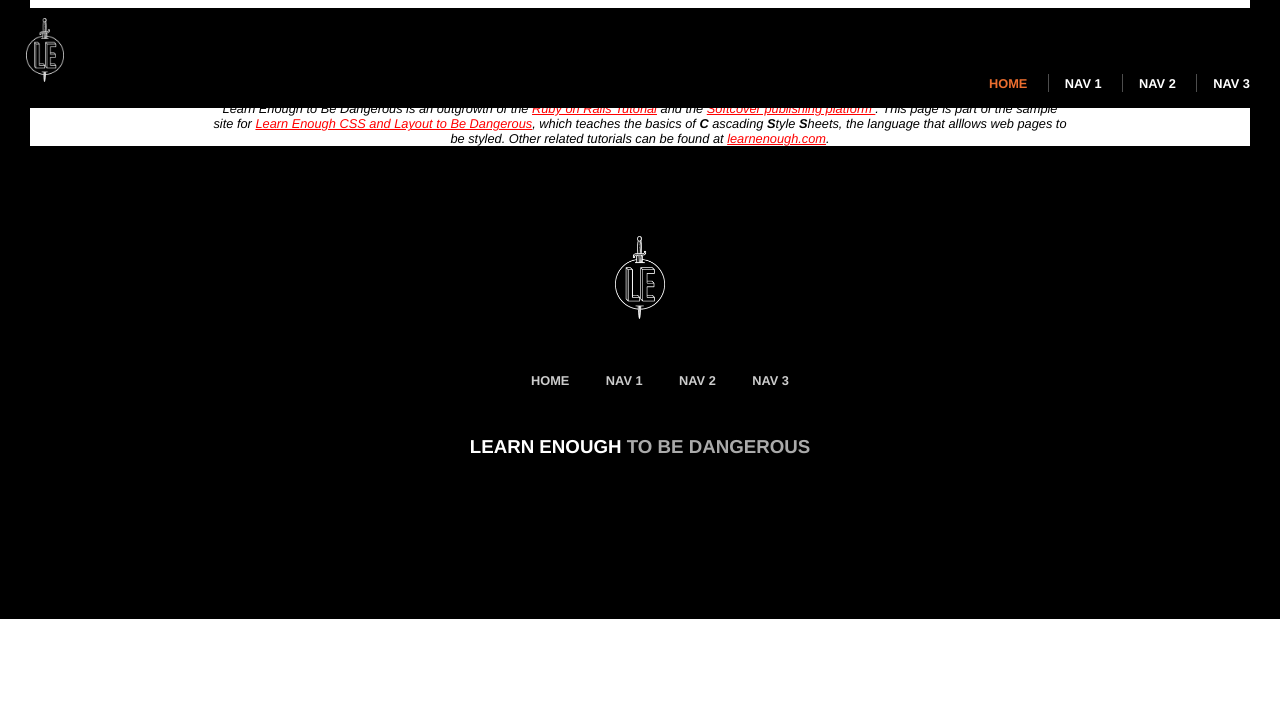
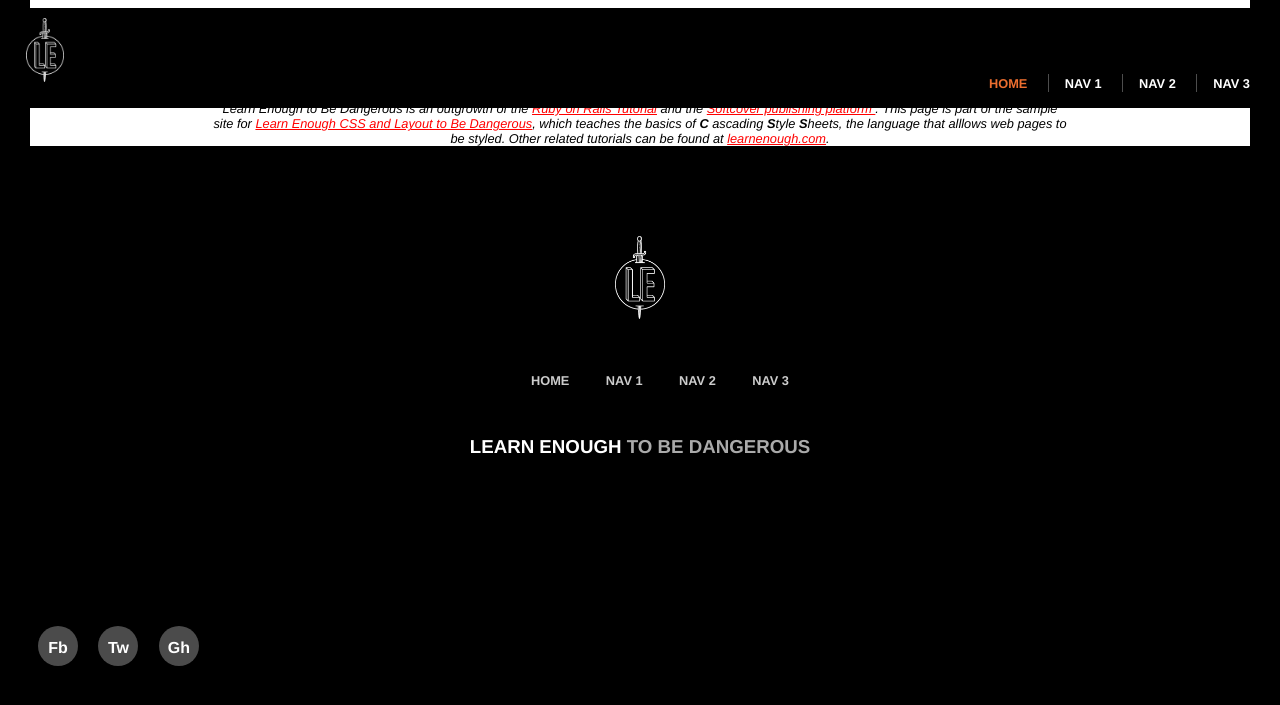
Before and after one commit to aeftee/aeftee.github.io, a Jekyll site: the page built from index.html, in a window 1280 px wide and 900 px high, scrolled down 1287 px. Shown: the top 705 px of the window. Built offline with Jekyll 4.4.1, drawn with Linux system fonts in a browser that asks for light colours; before the commit the page ends 1906 px from its top, so only the background shows below that.

Commit message:
Made Social Links Modular and added Include for it

```diff
--- a/_includes/footer.html
+++ b/_includes/footer.html
@@ -8,4 +8,7 @@
     </ul>
   </nav>
   <h3>Learn Enough <span>to Be Dangerous</span></h3>
+  <ul class="social-list">
+    {% include social-link.html %}
+  </ul>
 </footer>
--- /dev/null
+++ b/_includes/social-link.html
@@ -0,0 +1,9 @@
+<li>
+  <a href="https://example.com" class="social-link">Fb</a>
+</li>
+<li>
+  <a href="https://example.com" class="social-link">Tw</a>
+</li>
+<li>
+  <a href="https://example.com" class="social-link">Gh</a>
+</li>
--- a/_layouts/default.html
+++ b/_layouts/default.html
@@ -6,15 +6,7 @@
   <div class="full-hero hero-home">
     <h1>I'm an h1</h1>
     <ul class="social-list">
-      <li>
-        <a href="https://example.com" class="social-link">Fb</a>
-      </li>
-      <li>
-        <a href="https://example.com" class="social-link">Tw</a>
-      </li>
-      <li>
-        <a href="https://example.com" class="social-link">Gh</a>
-      </li>
+      {% include social-link.html %}
       </ul>
   </div>
     <h2>THE FOUNDERS</h2>
```
